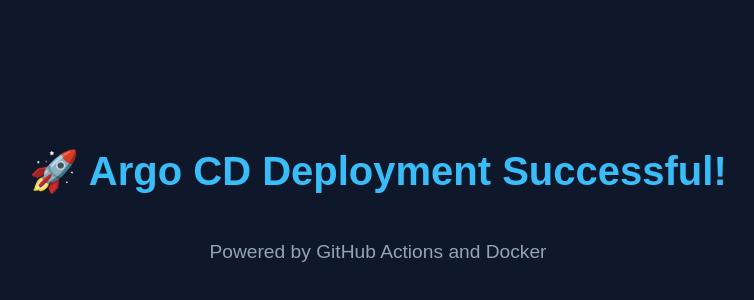
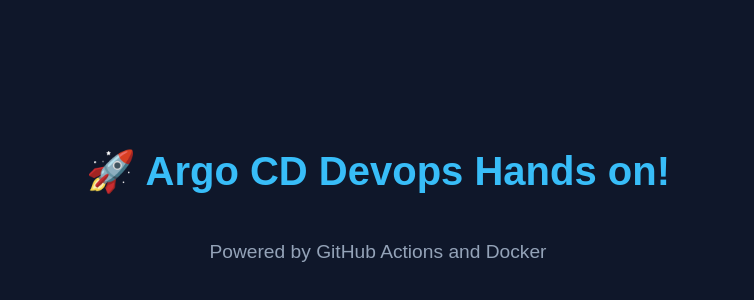
Before and after one commit to akylgit/argo, a plain HTML site: page index.html in a window 1280 px wide. Shown: the part 198-498 px from the top of the page, without its empty margins (262-1016 px from the left). Drawn offline with Linux system fonts and the light colour scheme.

Commit message:
fifteenth commit

```diff
--- a/index.html
+++ b/index.html
@@ -27,7 +27,7 @@
   </style>
 </head>
 <body>
-  <h1>🚀 Argo CD Deployment Successful!</h1>
+  <h1>🚀 Argo CD Devops Hands on!</h1>
   <p>Powered by GitHub Actions and Docker</p>
 </body>
 </html>
```
